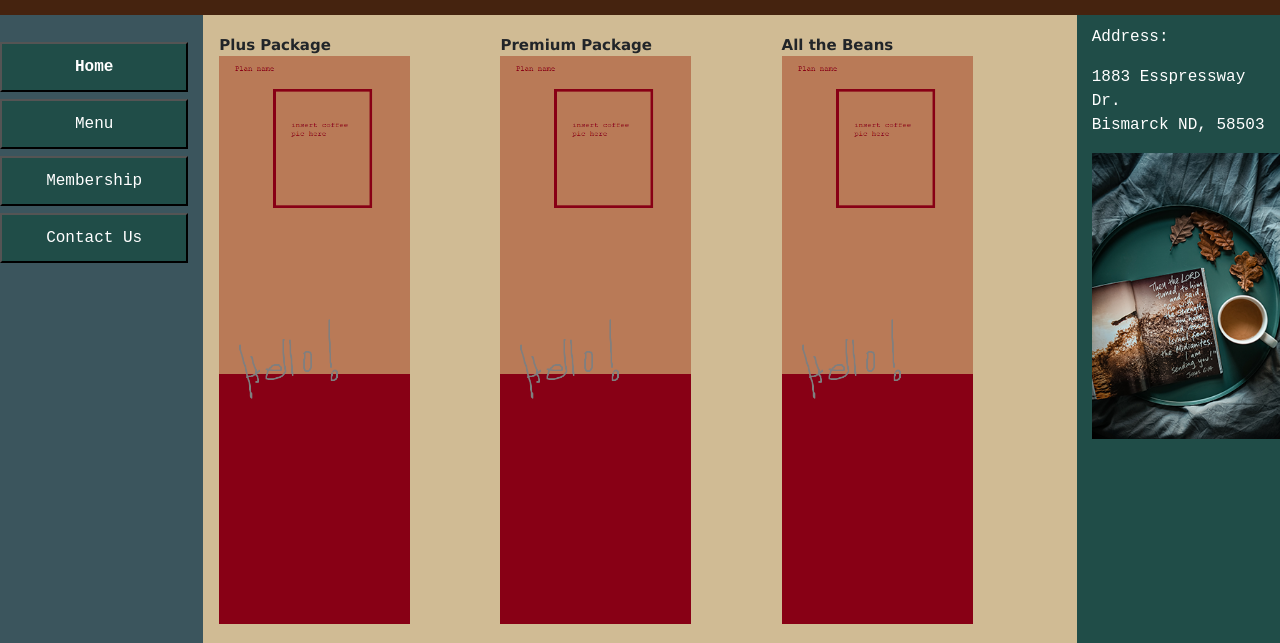
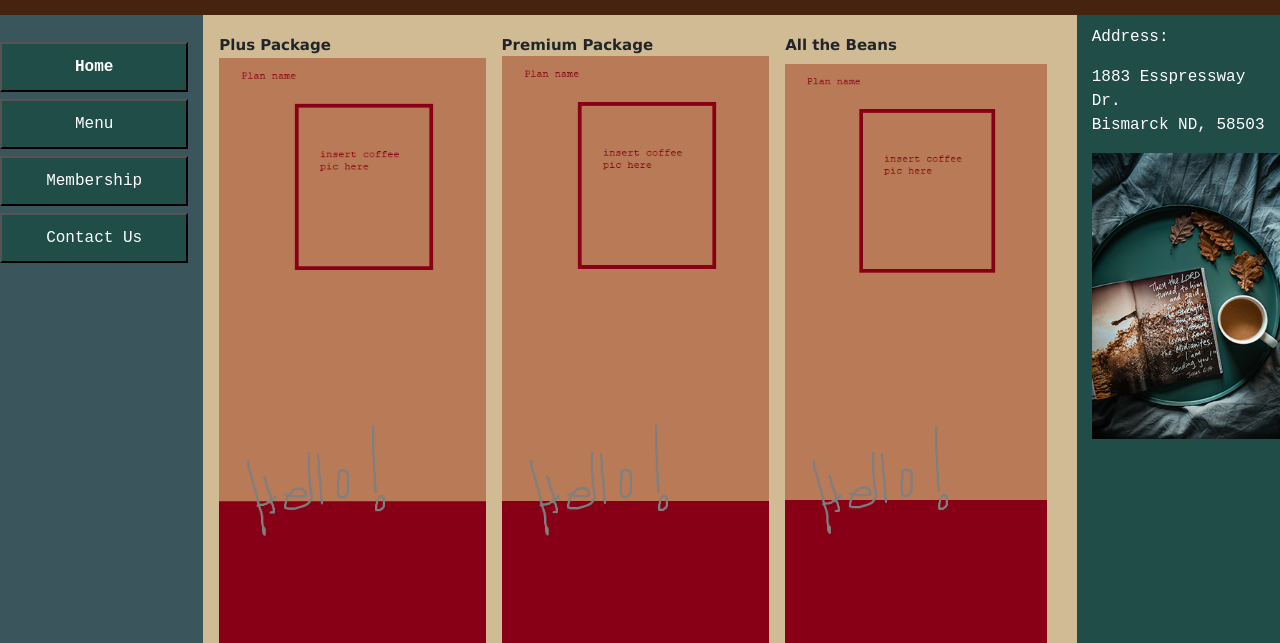
Before and after one commit to jgriffin1/Coffee-Shop-Site-Project, a plain HTML site: page membership.html in a window 1280 px wide. Shown: the part 132-775 px from the top of the page. Drawn offline with nearby package versions, Linux system fonts and the light colour scheme.

Commit message:
change photo sizes

```diff
--- a/membership.html
+++ b/membership.html
@@ -38,13 +38,13 @@
 				</tr>
 				<tr>
 					<td>
-						<img src="images/plan1.png" alt = "Plan 1" style="width:191px; " height = auto />
+						<img src="images/plan1.png" alt = "Plan 1" style="width:95%; " height = auto />
 					</td>
 					<td>
-						<img src="images/plan2.png" alt = "Plan 2" style="width:191px;" height = auto />
+						<img src="images/plan2.png" alt = "Plan 2" style="width:95%;" height = auto />
 					</td>
 					<td>
-						<img src="images/plan3.png" alt = "Plan 3" style="width:191px;"  height = auto />
+						<img src="images/plan3.png" alt = "Plan 3" style="width:95%;"  height = auto />
 					</td>
 				</tr>
 
```
